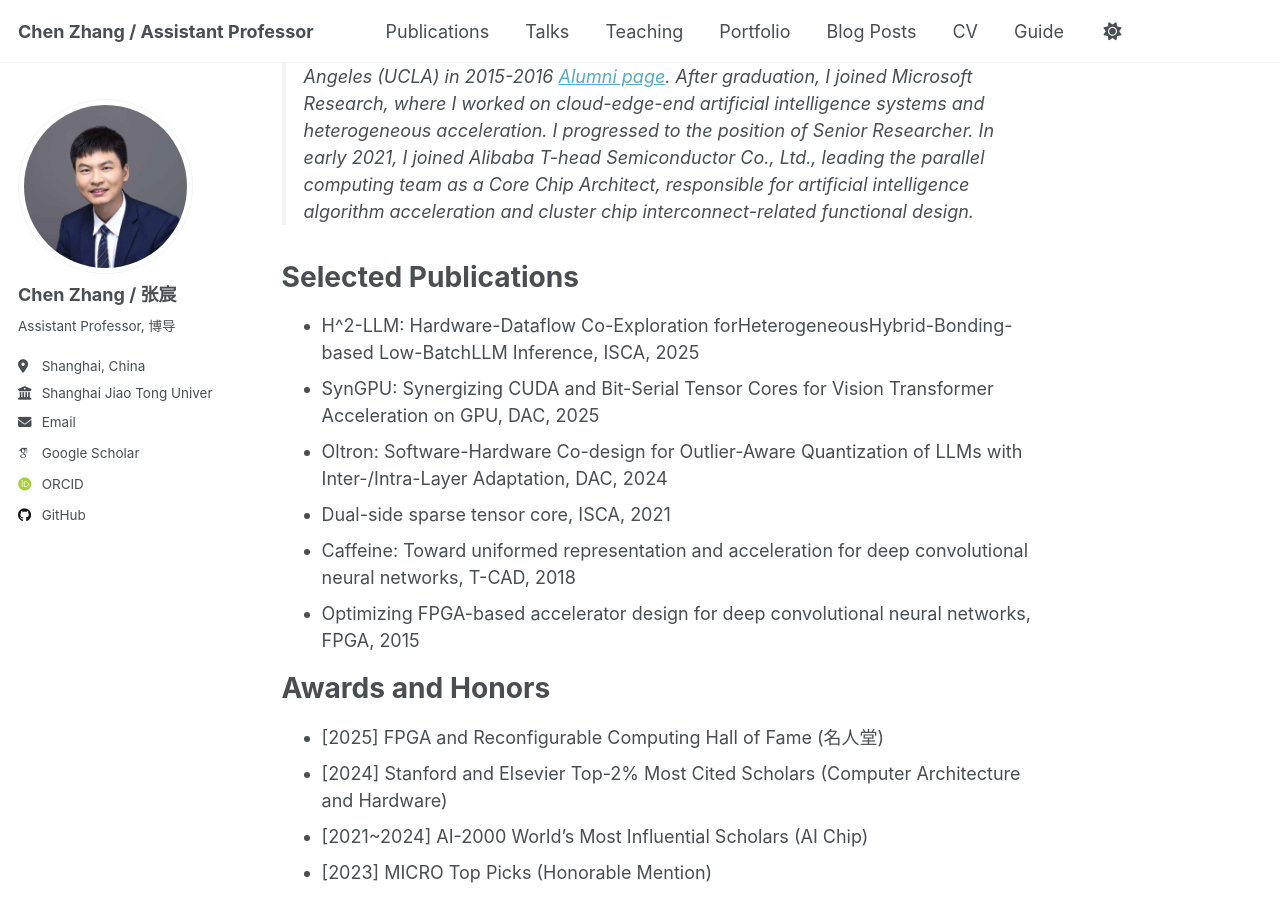
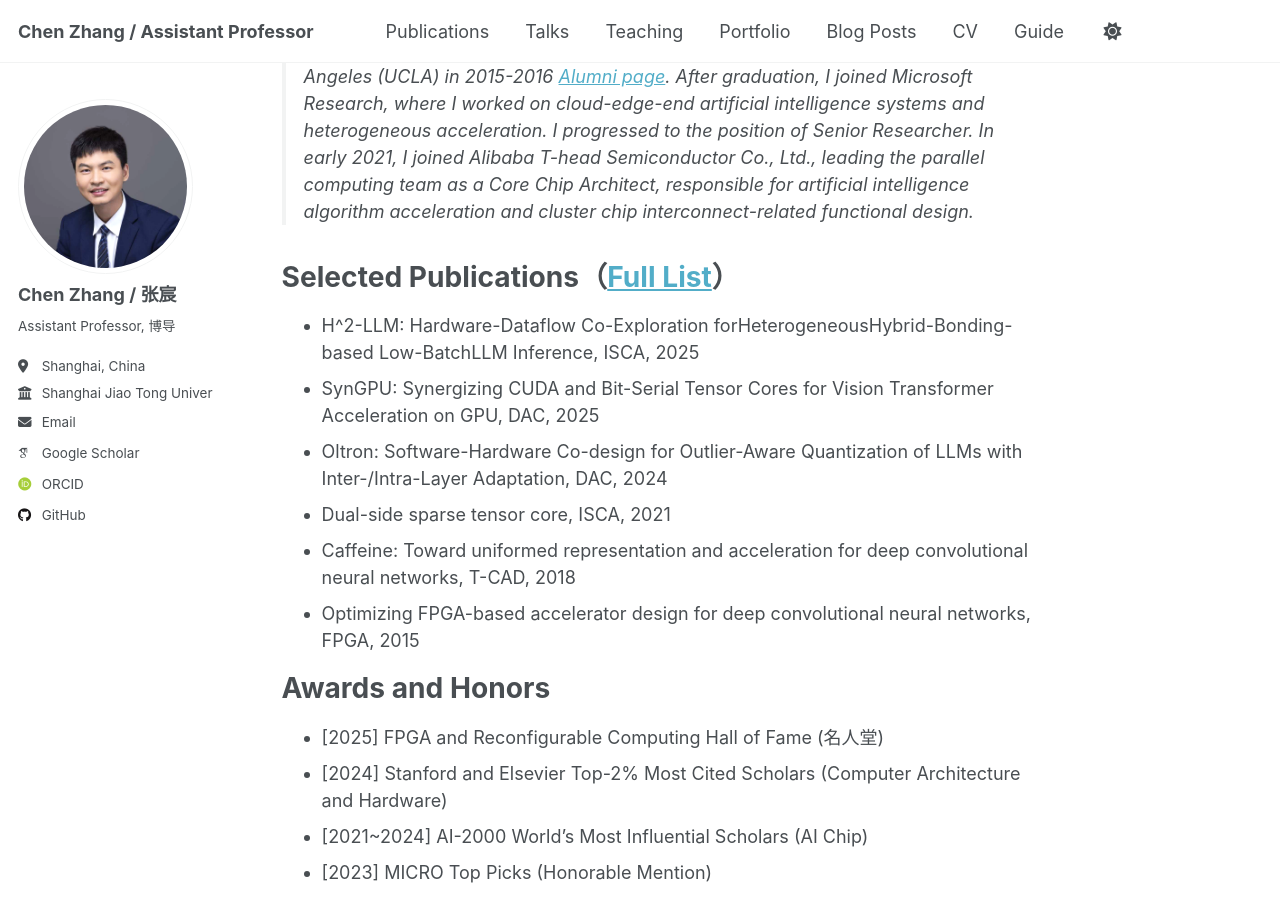
Before and after one commit to chenzhangsjtu/chenzhangsjtu.github.io, a Jekyll site: the page built from _pages/about.md, in a window 1280 px wide and 900 px high, scrolled down 643 px. Built offline with Jekyll 4.4.1, drawn with Linux system fonts in a browser that asks for light colours; some web fonts are replaced.

Commit message:
Update about.md

```diff
--- a/_pages/about.md
+++ b/_pages/about.md
@@ -16,7 +16,7 @@ redirect_from:
 
 > I joined the Department of Micro-Nano Electronics at the School of Electronic Information and Electrical Engineering, Shanghai Jiao Tong University as a tenure-track Assistant Professor in May 2023. Prior to this, I obtained my Ph.D. degree from Peking University in 2017, advised by [Prof. Jason Cong](https://vast.cs.ucla.edu/people/faculty/jason-cong)and [Prof. Guangyu Sun](https://ic.pku.edu.cn/szdw/zzjs/sjzdhyjsxtx1/sgy/index.htm), specializing in research on artificial intelligence accelerators. During my doctoral studies, I conducted academic visits at the University of California, Los Angeles (UCLA) in 2015-2016 [Alumni page](https://vast.cs.ucla.edu/people/alumni/chen-zhang). After graduation, I joined Microsoft Research, where I worked on cloud-edge-end artificial intelligence systems and heterogeneous acceleration. I progressed to the position of Senior Researcher. In early 2021, I joined Alibaba T-head Semiconductor Co., Ltd., leading the parallel computing team as a Core Chip Architect, responsible for artificial intelligence algorithm acceleration and cluster chip interconnect-related functional design.
 
-Selected Publications
+Selected Publications（[Full List](https://chenzhangsjtu.github.io/publications/)）
 ======
 - H^2-LLM: Hardware-Dataflow Co-Exploration forHeterogeneousHybrid-Bonding-based Low-BatchLLM Inference, ISCA, 2025
 - SynGPU: Synergizing CUDA and Bit-Serial Tensor Cores for Vision Transformer Acceleration on GPU, DAC, 2025
```
